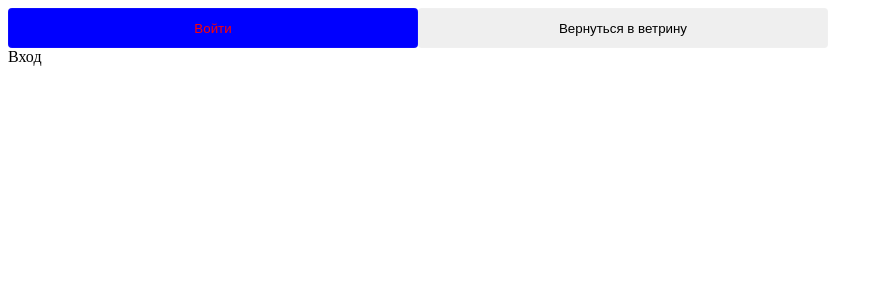
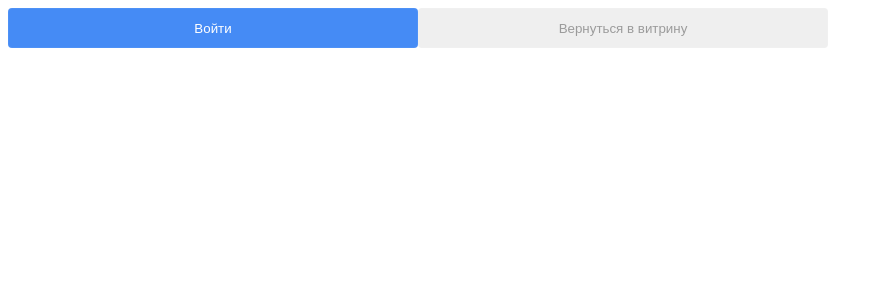
Before and after one commit to goldennick5/insta-market, a React (Create React App) app: page /signin in a window 1280 px wide. Shown: the top 300 px of the page, without its empty margins (0-883 px from the left). Built offline with nearby package versions, Linux system fonts and the light colour scheme.

Commit message:
fix buttons

```diff
--- a/src/App.js
+++ b/src/App.js
@@ -2,16 +2,10 @@ import './App.scss';
 import { Routes, Route, Navigate } from 'react-router-dom';
 import SignIn from './pages/SignIn';
 import SignUp from './pages/SignUp';
-import Button from './components/UI/button/Button';
+
 export default function App() {
   return (
     <div>
-      <Button name="Enter" color="blue">
-        Войти
-      </Button>
-      <Button name="Enter" color="">
-        Вернуться в ветрину
-      </Button>
       <Routes>
         <Route exact path="/" element={<Navigate to="/signin" />} />
         <Route exact path="/signin" element={<SignIn />} />
--- a/src/components/UI/ButtonsWrapper.js
+++ b/src/components/UI/ButtonsWrapper.js
@@ -1,13 +1,12 @@
 import React from 'react';
 import Button from './button/Button';
-import s from './button/Button';
+
 function ButtonsWrapper() {
   return (
-    <Button name="Enter" className={`${s.btn} ${s.blue}`}>
-      Войти
-    </Button>
-
-    //   <Button name="Enter">Вернуться в витрину</Button>
+    <div>
+      <Button name="Войти" color="btnBlue"></Button>
+      <Button name="Вернуться в витрину" color="btnNoColor"></Button>
+    </div>
   );
 }
 
--- a/src/components/UI/button/Button.js
+++ b/src/components/UI/button/Button.js
@@ -1,15 +1,8 @@
 import React from 'react';
-import classes from './Button.module.scss';
-function Button({ color, children }) {
-  const style =
-    classes.btn +
-    (color === 'blue'
-      ? ' ' + classes.blue
-      : color === 'grey'
-      ? ' ' + classes.grey
-      : ' ');
+import s from './Button.module.scss';
 
-  return <button className={style}>{children}</button>;
+function Button(props) {
+  return <button className={s[props.color]}>{props.name}</button>;
 }
 
 export default Button;
--- a/src/components/UI/button/Button.module.scss
+++ b/src/components/UI/button/Button.module.scss
@@ -1,15 +1,27 @@
-.btn {
+.btnBlue {
   width: 410px;
   height: 40px;
   border: 1px solid rgba(255, 255, 255, 0.05);
   border-radius: 4px;
   padding: 8px 10px;
-  &.blue {
-    background-color: blue;
-    color: red;
-  }
-  &.grey {
-    background-color: grey;
-    color: white;
-  }
+  background-color: #458bf5;
+  color: #ffffff;
 }
+.btnGrey {
+  width: 410px;
+  height: 40px;
+  border: 1px solid rgba(255, 255, 255, 0.05);
+  border-radius: 4px;
+  padding: 8px 10px;
+  background-color: grey;
+  color: #9b9b9b;
+}
+.btnNoColor {
+  width: 410px;
+  height: 40px;
+  border: 1px solid rgba(255, 255, 255, 0.05);
+  border-radius: 4px;
+  padding: 8px 10px;
+  background-color: none;
+  color: #9b9b9b;
+}
--- a/src/pages/SignIn.js
+++ b/src/pages/SignIn.js
@@ -1,9 +1,8 @@
-import React from 'react'
+import React from 'react';
+import ButtonsWrapper from '../components/UI/ButtonsWrapper';
 
 function SignIn() {
-  return (
-    <div>Вход</div>
-  )
+  return <ButtonsWrapper />;
 }
 
-export default SignIn
+export default SignIn;
```
